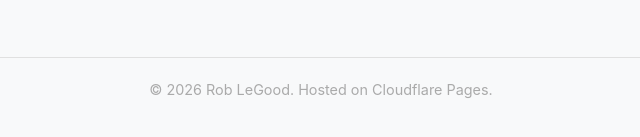
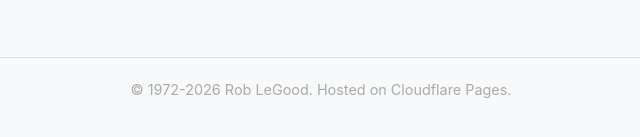
Before and after one commit to rob-legood/roblegood-ca, a plain HTML site: page index.html in a window 1280 px wide. Shown: the part 1231-1368 px from the top of the page, 319-959 px from the left. Drawn offline with Linux system fonts and the light colour scheme.

Commit message:
Changed the copyright message

```diff
--- a/index.html
+++ b/index.html
@@ -180,7 +180,7 @@
         </main>
 
         <footer>
-            &copy; 2026 Rob LeGood. Hosted on Cloudflare Pages.
+            &copy; 1972-2026 Rob LeGood. Hosted on Cloudflare Pages.
         </footer>
 
     </div>
```
